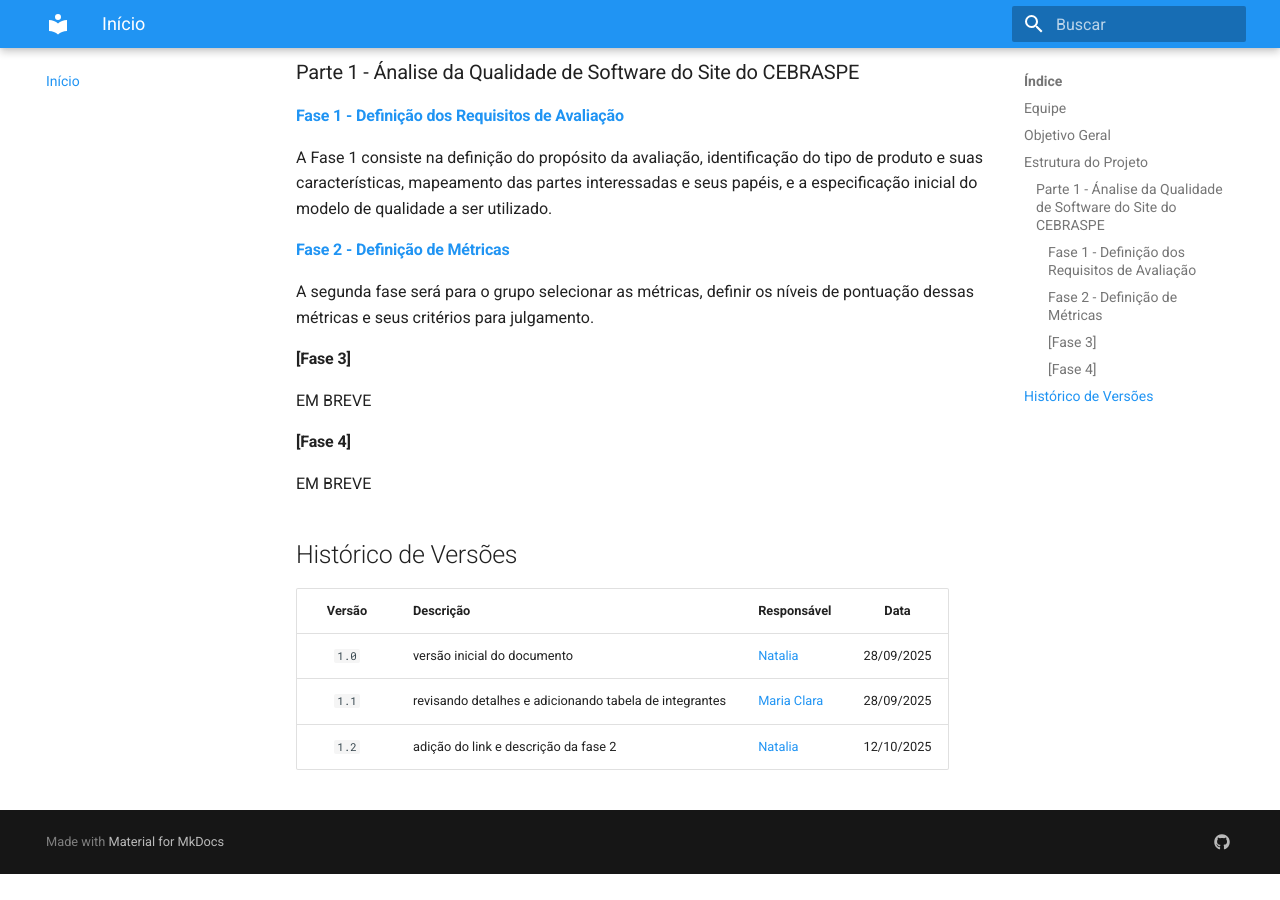
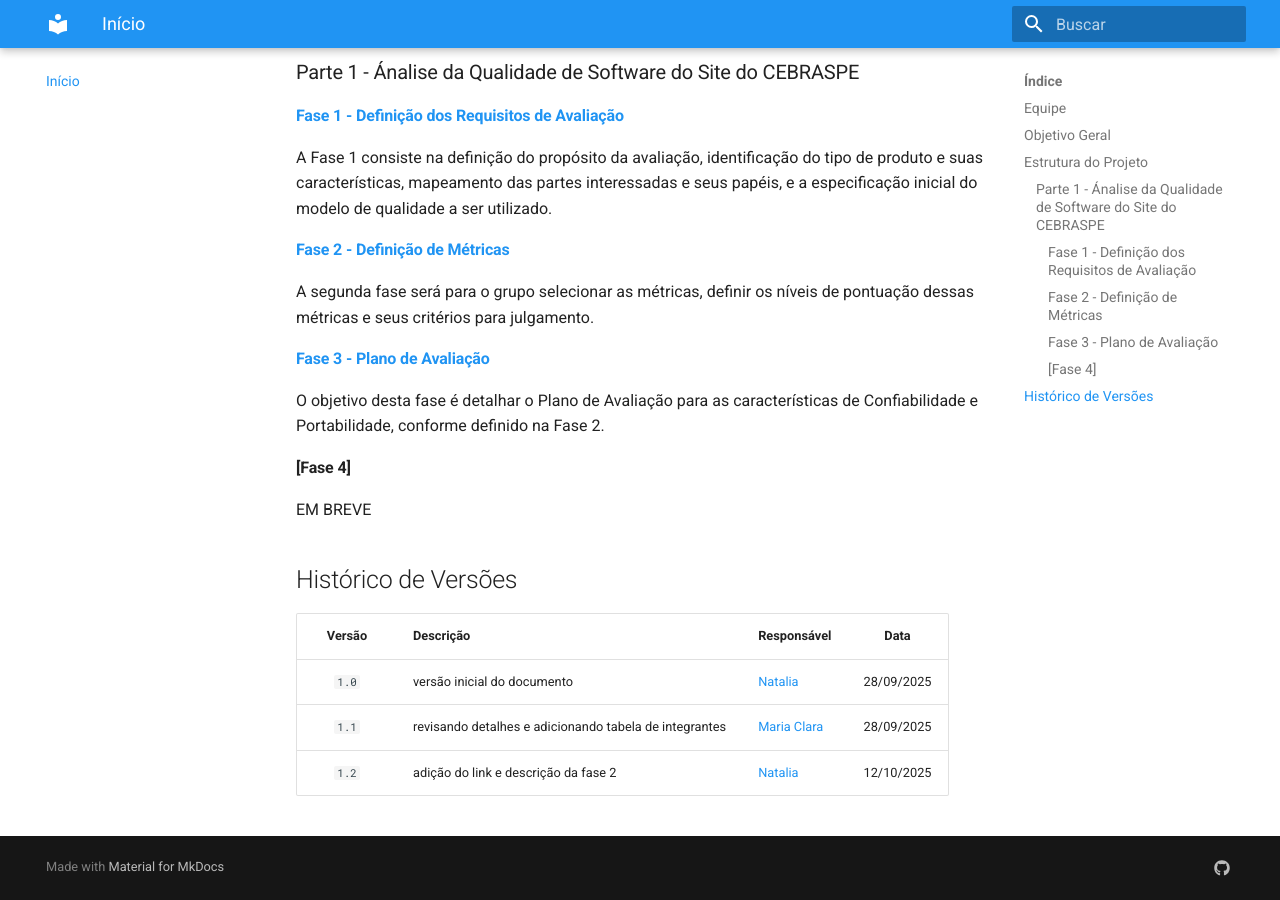
Before and after one commit to FCTE-Qualidade-de-Software-1/2025-2_T02_FRANCES-ALLEN, an MkDocs documentation site: the page built from docs/index.md, in a window 1280 px wide and 900 px high, scrolled down 942 px. Built offline with MkDocs 1.6.1 and Material for MkDocs 9.7.7, drawn with Linux system fonts in a browser that asks for light colours; before the commit the page ends 1816 px from its top, so only the background shows below that.

Commit message:
fase3 index

```diff
--- a/docs/index.md
+++ b/docs/index.md
@@ -65,8 +65,8 @@
 
 A segunda fase será para o grupo selecionar as métricas, definir os níveis de pontuação dessas métricas e seus critérios para julgamento.
 
-#### [Fase 3]
-EM BREVE
+#### [Fase 3 - Plano de Avaliação](./fase3.md)
+O objetivo desta fase é detalhar o Plano de Avaliação para as características de Confiabilidade e Portabilidade, conforme definido na Fase 2.
 
 #### [Fase 4]
 EM BREVE
```
